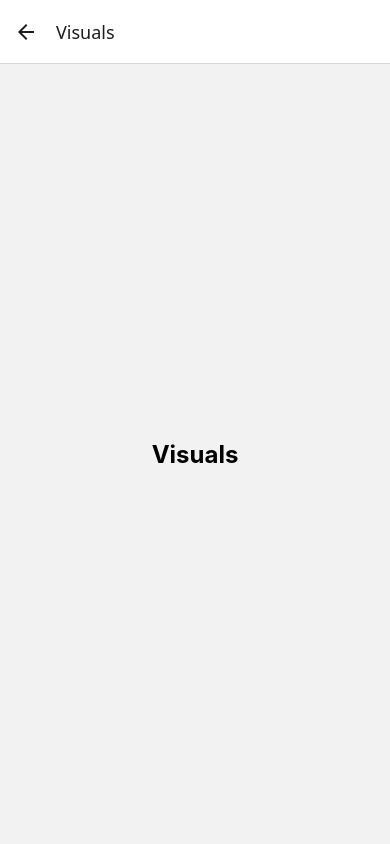
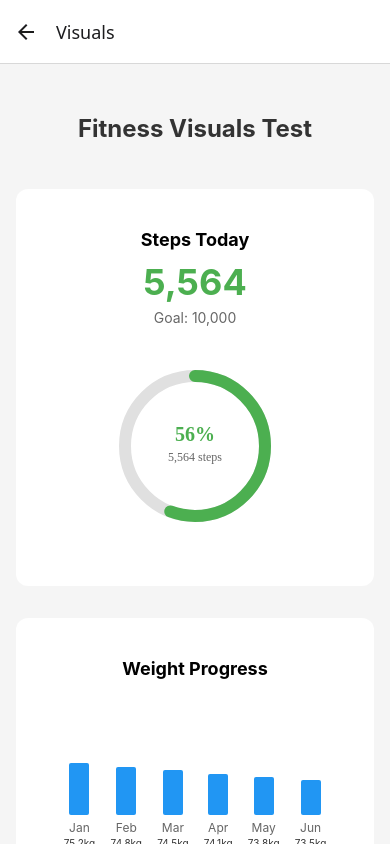
Before and after one commit to JaviM2425/Brogrammers-CSCI150-Project, a React Native app in the folder fitnesstracker/: screen /Visuals in a window 390 px wide. Built offline with nearby package versions, Linux system fonts and the light colour scheme; no server answers.

Commit message:
Tempt visuals

```diff
--- a/fitnesstracker/App.js
+++ b/fitnesstracker/App.js
@@ -6,7 +6,7 @@ import Login from './Components/Login';
 import Creation from './Components/Creation';
 import Home from './Components/Home';
 import Settings from './Components/Settings';
-import Visuals from './Components/Visuals';
+import SimpleVisuals from './Components/Visuals';
 import WorkoutManager from './Components/WorkoutManager';
 import WorkoutRecommendations from './Components/WorkoutRecommendations';
 /*import api from './src/api/client';*/
@@ -26,7 +26,7 @@ export default function App() {
         <Stack.Screen name="Creation" component={Creation} />
         <Stack.Screen name="Home" component={Home} />
         <Stack.Screen name="Settings" component={Settings} />
-        <Stack.Screen name="Visuals" component={Visuals} />
+        <Stack.Screen name="Visuals" component={SimpleVisuals} />
         <Stack.Screen name="WorkoutManager" component={WorkoutManager} />
         <Stack.Screen name="WorkoutRecommendations" component={WorkoutRecommendations} />
       </Stack.Navigator>
--- a/fitnesstracker/Components/Visuals.jsx
+++ b/fitnesstracker/Components/Visuals.jsx
@@ -1,7 +1,277 @@
 import React from "react";
-import { View, Text, StyleSheet } from "react-native";
+import { View, StyleSheet, ScrollView, Text } from 'react-native';
+import { Svg, Circle, Text as SvgText } from 'react-native-svg';
 
-export default function Visuals() {
+// Simple Step Counter without SVG
+export function SimpleStepCounter({ steps = 6500, goal = 10000 }) {
+  const progress = Math.min(steps / goal, 1);
+  const progressWidth = progress * 200;
+
+  return (
+    <View style={styles.stepContainer}>
+      <Text style={styles.stepTitle}>Steps Today</Text>
+      <Text style={styles.stepCount}>{steps.toLocaleString()}</Text>
+      <Text style={styles.stepGoal}>Goal: {goal.toLocaleString()}</Text>
+
+      <View style={styles.circleContainer}>
+        <Svg height="160" width="160">
+          {/* Background circle */}
+          <Circle
+            cx="80"
+            cy="80"
+            r="70"
+            stroke="#E0E0E0"
+            strokeWidth="12"
+            fill="transparent"
+          />
+          {/* Progress circle */}
+          <Circle
+            cx="80"
+            cy="80"
+            r="70"
+            stroke="#4CAF50"
+            strokeWidth="12"
+            fill="transparent"
+            strokeDasharray={`${progress * 440} 440`}
+            strokeLinecap="round"
+            transform="rotate(-90 80 80)"
+          />
+          {/* Percentage text */}
+          <SvgText
+            x="80"
+            y="75"
+            textAnchor="middle"
+            fontSize="20"
+            fontWeight="bold"
+            fill="#4CAF50"
+          >
+            {Math.round(progress * 100)}%
+          </SvgText>
+          {/* Steps text */}
+          <SvgText
+            x="80"
+            y="95"
+            textAnchor="middle"
+            fontSize="12"
+            fill="#666"
+          >
+            {steps.toLocaleString()} steps
+          </SvgText>
+        </Svg>
+      </View>
+    </View>
+  );
+}
+
+// Simple Weight Chart without external library
+export function SimpleWeightChart() {
+  const weights = [75.2, 74.8, 74.5, 74.1, 73.8, 73.5];
+  const months = ['Jan', 'Feb', 'Mar', 'Apr', 'May', 'Jun'];
+
+  return (
+    <View style={styles.chartContainer}>
+      <Text style={styles.chartTitle}>Weight Progress</Text>
+      <View style={styles.chartArea}>
+        {weights.map((weight, index) => (
+          <View key={index} style={styles.chartBar}>
+            <View style={[styles.bar, { height: (weight - 70) * 10 }]} />
+            <Text style={styles.barLabel}>{months[index]}</Text>
+            <Text style={styles.weightLabel}>{weight}kg</Text>
+          </View>
+        ))}
+      </View>
+    </View>
+  );
+}
+
+// Weekly Calories Tracker
+export function WeeklyCaloriesTracker() {
+  const weeklyCalories = [1850, 2100, 1950, 2200, 1800, 2050, 1900];
+  const days = ['Mon', 'Tue', 'Wed', 'Thu', 'Fri', 'Sat', 'Sun'];
+  const dailyGoal = 2000;
+
+  return (
+    <View style={styles.caloriesContainer}>
+      <Text style={styles.chartTitle}>Weekly Calories</Text>
+      <View style={styles.caloriesGrid}>
+        {days.map((day, index) => {
+          const calories = weeklyCalories[index];
+          const progress = Math.min(calories / dailyGoal, 1.2);
+          const isOverGoal = calories > dailyGoal;
+
+          return (
+            <View key={index} style={styles.calorieDay}>
+              <Text style={styles.dayLabel}>{day}</Text>
+              <View style={styles.calorieBarContainer}>
+                <View style={[
+                  styles.calorieBar,
+                  {
+                    height: progress * 80,
+                    backgroundColor: isOverGoal ? '#FF5722' : '#4CAF50'
+                  }
+                ]} />
+              </View>
+              <Text style={styles.calorieValue}>{calories}</Text>
+            </View>
+          );
+        })}
+      </View>
+      <View style={styles.goalLine}>
+        <Text style={styles.goalText}>Goal: {dailyGoal} cal/day</Text>
+      </View>
+    </View>
+  );
+}
+
+// Combined Demo Component
+export default function SimpleVisuals() {
+  return (
+    <ScrollView style={styles.container}>
+      <Text style={styles.title}>Fitness Visuals Test</Text>
+
+      <View style={styles.section}>
+        <SimpleStepCounter steps={5564} goal={10000} />
+      </View>
+
+      <View style={styles.section}>
+        <SimpleWeightChart />
+      </View>
+
+      <View style={styles.section}>
+        <WeeklyCaloriesTracker />
+      </View>
+
+    </ScrollView>
+  );
+}
+
+const styles = StyleSheet.create({
+  container: {
+    flex: 1,
+    backgroundColor: '#f5f5f5',
+    paddingTop: 50,
+  },
+  title: {
+    fontSize: 24,
+    fontWeight: 'bold',
+    textAlign: 'center',
+    marginBottom: 30,
+    color: '#333',
+  },
+  section: {
+    backgroundColor: 'white',
+    margin: 16,
+    borderRadius: 12,
+    padding: 20,
+    elevation: 2,
+  },
+  stepContainer: {
+    alignItems: 'center',
+    padding: 20,
+  },
+  stepTitle: {
+    fontSize: 18,
+    fontWeight: 'bold',
+    marginBottom: 10,
+  },
+  stepCount: {
+    fontSize: 36,
+    fontWeight: 'bold',
+    color: '#4CAF50',
+    marginBottom: 5,
+  },
+  stepGoal: {
+    fontSize: 14,
+    color: '#666',
+    marginBottom: 20,
+  },
+  circleContainer: {
+    alignItems: 'center',
+    justifyContent: 'center',
+    marginVertical: 20,
+  },
+  chartContainer: {
+    padding: 20,
+  },
+  chartTitle: {
+    fontSize: 18,
+    fontWeight: 'bold',
+    textAlign: 'center',
+    marginBottom: 20,
+  },
+  chartArea: {
+    flexDirection: 'row',
+    justifyContent: 'space-around',
+    alignItems: 'flex-end',
+    height: 150,
+  },
+  chartBar: {
+    alignItems: 'center',
+  },
+  bar: {
+    width: 20,
+    backgroundColor: '#2196F3',
+    borderRadius: 2,
+    marginBottom: 5,
+  },
+  barLabel: {
+    fontSize: 12,
+    color: '#666',
+  },
+  weightLabel: {
+    fontSize: 10,
+    color: '#333',
+    marginTop: 2,
+  },
+  caloriesContainer: {
+    padding: 20,
+  },
+  caloriesGrid: {
+    flexDirection: 'row',
+    justifyContent: 'space-around',
+    alignItems: 'flex-end',
+    height: 120,
+    marginBottom: 10,
+  },
+  calorieDay: {
+    alignItems: 'center',
+    flex: 1,
+  },
+  dayLabel: {
+    fontSize: 12,
+    fontWeight: 'bold',
+    marginBottom: 5,
+    color: '#333',
+  },
+  calorieBarContainer: {
+    height: 80,
+    width: 20,
+    justifyContent: 'flex-end',
+    alignItems: 'center',
+  },
+  calorieBar: {
+    width: 20,
+    borderRadius: 2,
+    minHeight: 5,
+  },
+  calorieValue: {
+    fontSize: 10,
+    marginTop: 5,
+    color: '#666',
+  },
+  goalLine: {
+    alignItems: 'center',
+    marginTop: 10,
+  },
+  goalText: {
+    fontSize: 12,
+    color: '#666',
+    fontStyle: 'italic',
+  },
+});
+
+
+export  function Visuals() {
     return (
         <View style={styles.container}>
             <Text style={styles.title}>Visuals</Text>
@@ -9,7 +279,7 @@ export default function Visuals() {
     );
 }
 
-const styles = StyleSheet.create({
+/*const styles = StyleSheet.create({
     container: {
         flex: 1,
         justifyContent: 'center',
@@ -20,4 +290,4 @@ const styles = StyleSheet.create({
         fontSize: 24,
         fontWeight: 'bold',
     },
-});
+});*/
--- a/fitnesstracker/package.json
+++ b/fitnesstracker/package.json
@@ -19,6 +19,7 @@
     "react-native": "0.81.5",
     "react-native-safe-area-context": "~5.6.0",
     "react-native-screens": "~4.16.0",
+    "react-native-svg": "^15.14.0",
     "react-native-web": "^0.21.0"
   },
   "private": true
```
Also changed, not shown: 1 other file (tests, documents, lock files or other folders).
